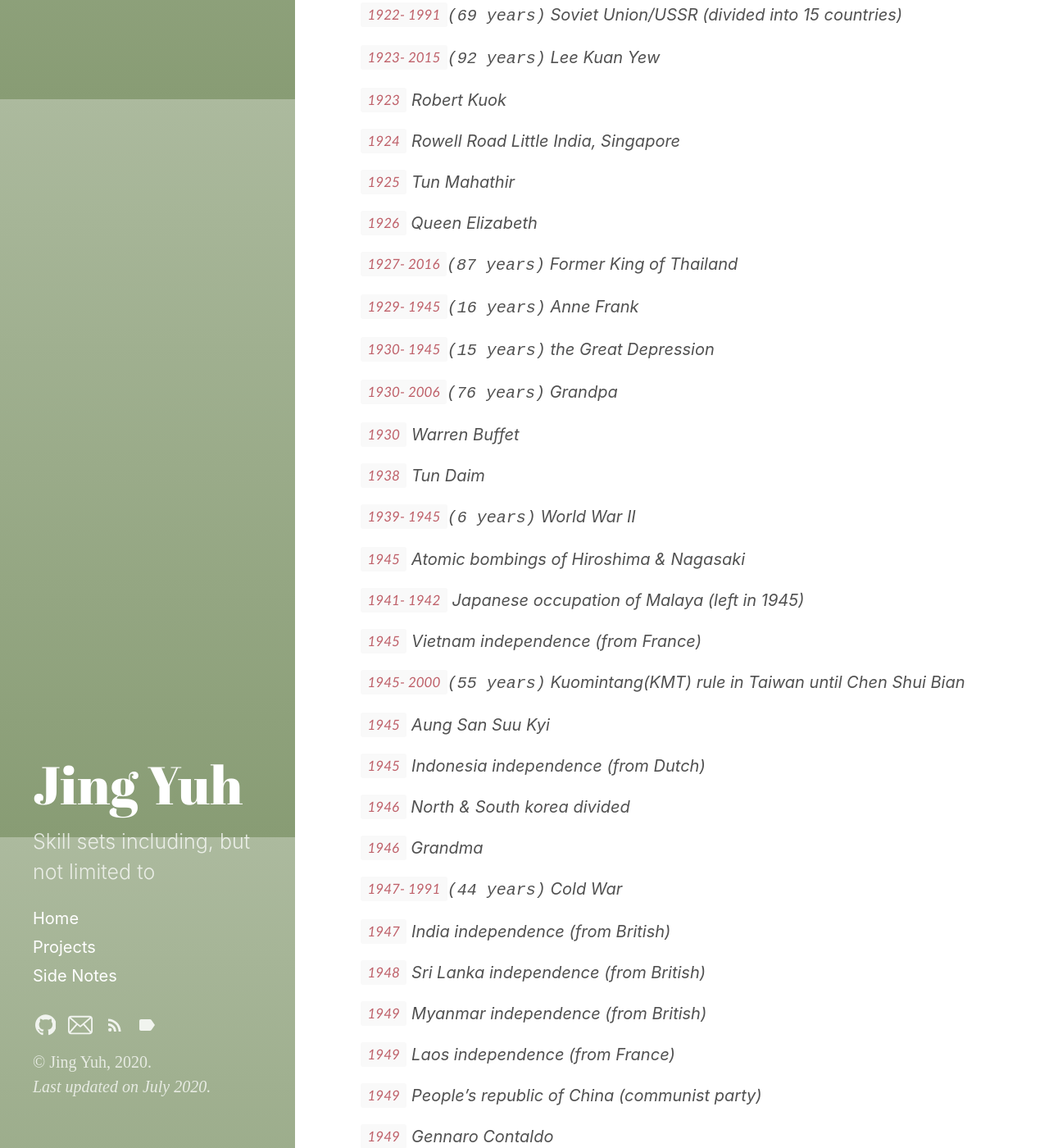
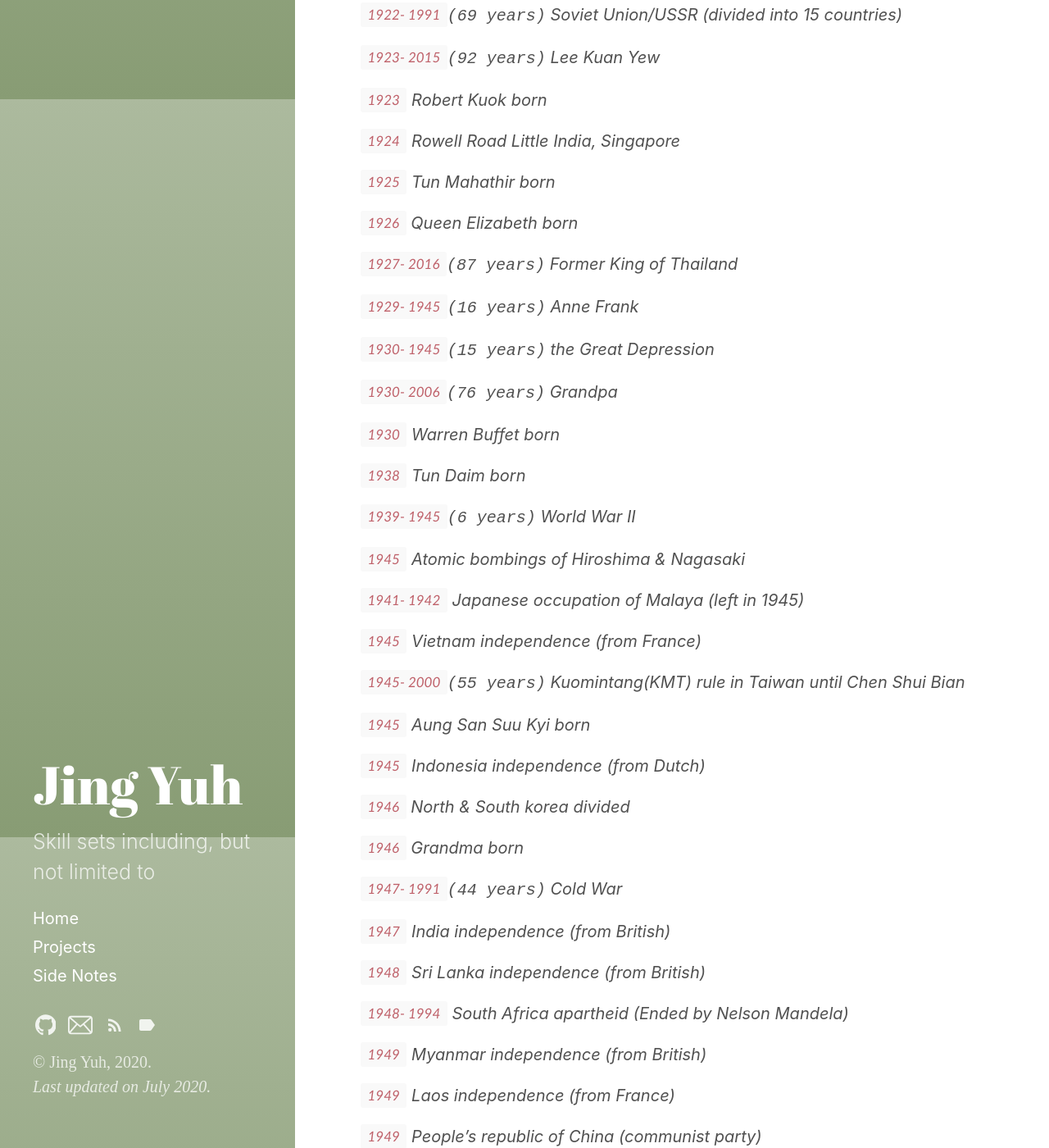
Before and after one commit to jyang123-bit/Website, a Jekyll site: the page built from _posts/2020-06-23-SideNotes-Cross-reference-historical-events.md, in a window 1280 px wide and 1400 px high, scrolled down 2579 px. Shown: the whole window at 82% size. Built offline with Jekyll 4.4.1, drawn with Linux system fonts in a browser that asks for light colours; some of the changed text lies outside the part shown.

Commit message:
Create 2020-06-23-SideNotes-Cross-reference-historical-events.md

```diff
--- a/_posts/2020-06-23-SideNotes-Cross-reference-historical-events.md
+++ b/_posts/2020-06-23-SideNotes-Cross-reference-historical-events.md
@@ -94,13 +94,13 @@ Great Britain dominated 19th century
 
 `1923- 2015`<kbd>(92 years)</kbd> Lee Kuan Yew
 
-`1923` Robert Kuok
+`1923` Robert Kuok born
 
 `1924` Rowell Road Little India, Singapore
 
-`1925` Tun Mahathir
+`1925` Tun Mahathir born
 
-`1926` Queen Elizabeth
+`1926` Queen Elizabeth born
 
 `1927- 2016`<kbd>(87 years)</kbd> Former King of Thailand
 
@@ -110,9 +110,9 @@ Great Britain dominated 19th century
 
 `1930- 2006`<kbd>(76 years)</kbd> Grandpa
 
-`1930` Warren Buffet
+`1930` Warren Buffet born
 
-`1938` Tun Daim
+`1938` Tun Daim born
 
 `1939- 1945`<kbd>(6 years)</kbd> World War II
 
@@ -124,13 +124,13 @@ Great Britain dominated 19th century
 
 `1945- 2000`<kbd>(55 years)</kbd> Kuomintang(KMT) rule in Taiwan until Chen Shui Bian
 
-`1945` Aung San Suu Kyi
+`1945` Aung San Suu Kyi born
 
 `1945` Indonesia independence (from Dutch)
 
 `1946` North & South korea divided
 
-`1946` Grandma
+`1946` Grandma born
 
 `1947- 1991`<kbd>(44 years)</kbd> Cold War
 
@@ -138,13 +138,15 @@ Great Britain dominated 19th century
 
 `1948` Sri Lanka independence (from British)
 
+`1948- 1994` South Africa apartheid (Ended by Nelson Mandela)
+
 `1949` Myanmar independence (from British)
 
 `1949` Laos independence (from France)
 
 `1949` People's republic of China (communist party)
 
-`1949` Gennaro Contaldo
+`1949` Gennaro Contaldo born
 
 `1950- 1953`<kbd>(3 years)</kbd> Korean War
 
@@ -152,7 +154,7 @@ Great Britain dominated 19th century
 
 `1953` Cambodia independence (from France)
 
-`1955` Bill Gates
+`1955` Bill Gates born
 
 `1955- 1975`<kbd>(20 years)</kbd> Vietnam War
 
@@ -162,13 +164,13 @@ Great Britain dominated 19th century
 
 `1962- 1990`<kbd>(27 years)</kbd> Nelson Mandela political imprison
 
-`1963` Michael Jordan
+`1963` Michael Jordan born
 
 `1963` Malaysia Day
 
-`1964` Parents
+`1964` Parents born
 
-`1964` Michelle Obama
+`1964` Michelle Obama born
 
 `1965` Singapore independence (from Malaysia)
 
```
